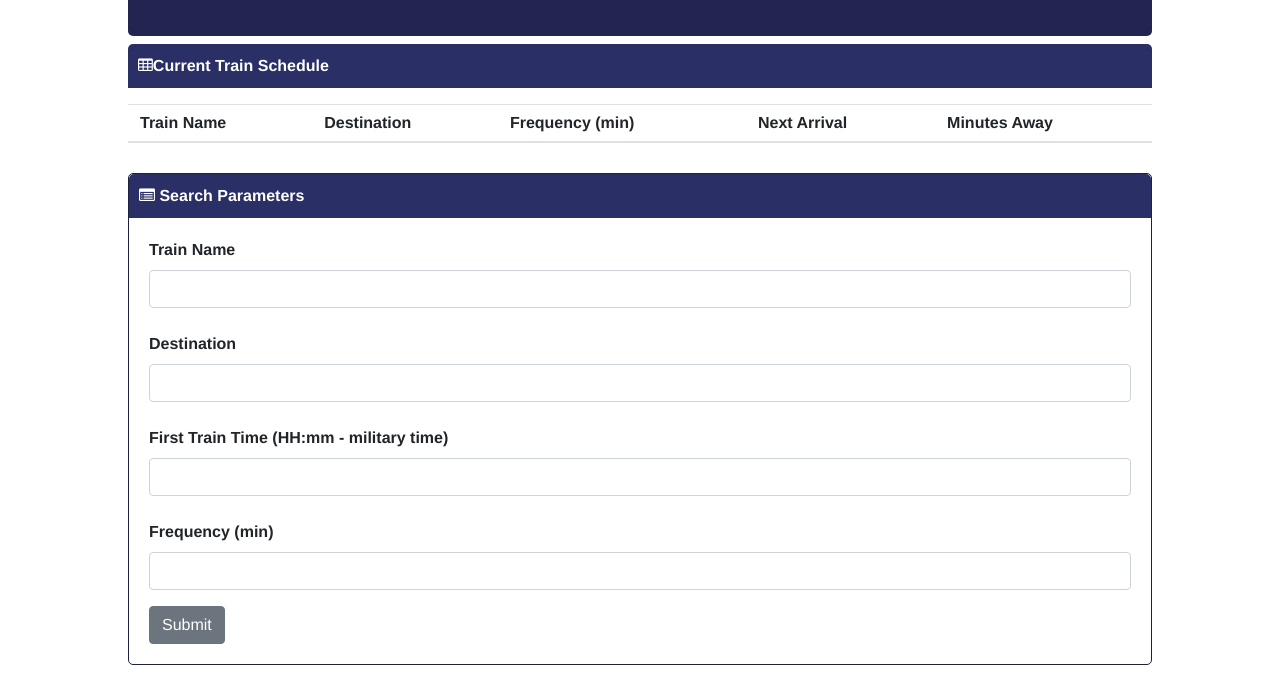
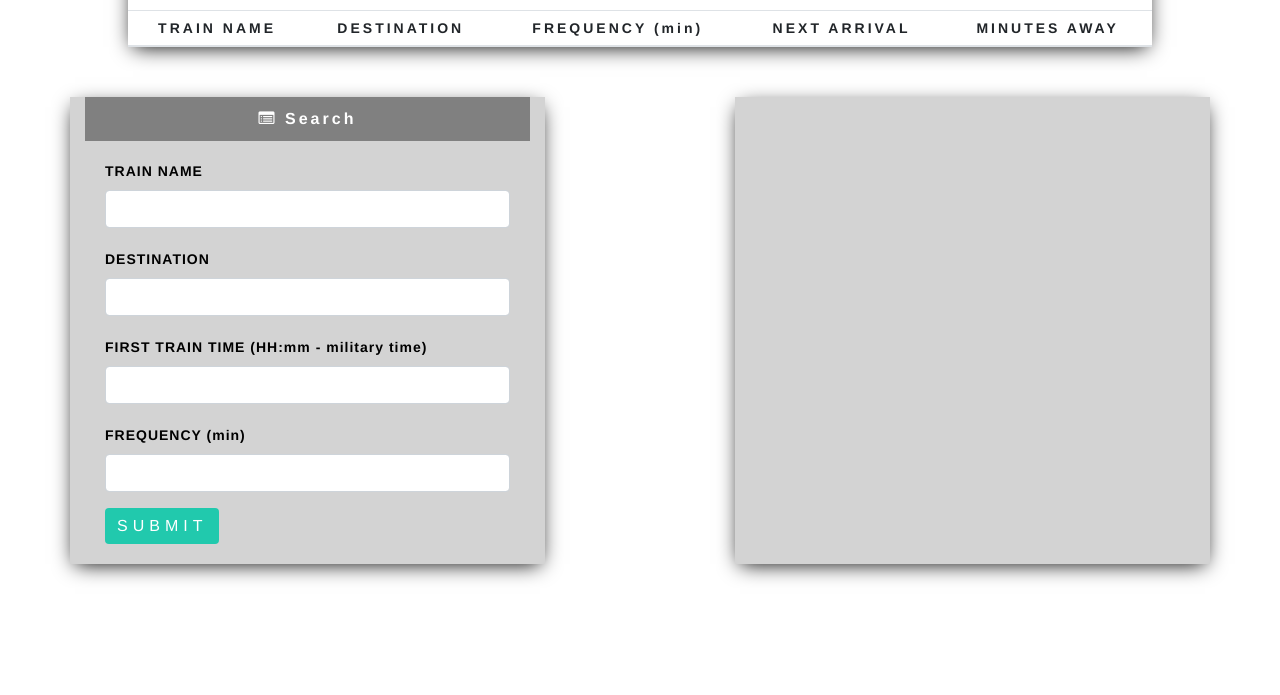
Before and after one commit to benjaminhshim/Train-Scheduler, a plain HTML site: page index.html in a window 1280 px wide. Shown: the part 124-819 px from the top of the page. Drawn offline with nearby package versions, Linux system fonts and the light colour scheme; no server answers.

Commit message:
Add google maps embed api

```diff
--- a/assets/css/style.css
+++ b/assets/css/style.css
@@ -1,7 +1,56 @@
 body {
     margin: 0 auto;
+    font-family: 'Helvetica Neue';
+    box-sizing: border-box;
+}
+
+/* ======== TITLE ========== */
+
+h1 {
+    text-align: center;
+    background: rgb(33, 201, 173);
+    color: white;
+    padding: 20px;
+    font-size: 28px;
+    letter-spacing: 5px;
+    margin-bottom: 0;
+}
+
+#time {
+    text-align: center;
+    background: black;
+    color: white;
+    padding: 10px;
+    margin-top: 0;
+    margin-bottom: 50px;
+    font-size: 20px;
+    letter-spacing: 3px;
+    box-shadow: 0px 4px 20px -1px darkslategray;
+
+}
+
+/* ======== SCHEDULE DISPLAY ========== */
+
+#schedule-display {
     width: 80%;
-    font-family: helvetica;
+    margin: 0 auto;
+    margin-bottom: 50px;
+    box-shadow: 0px 5px 20px -5px black;
+}
+
+
+#current-schedule {
+    color: darkslategray;
+    background: lightgray;
+    /* background: linear-gradient(to top left, darkgray, black); */
+    padding: 10px;
+    text-align: center;
+    border-radius: none;
+    letter-spacing: 3px;
+}
+
+#schedule-div {
+    line-height: 0.75;
 }
 
 #schedule-item {
@@ -9,60 +58,58 @@ body {
     color: rgb(42, 47, 102);
     padding: 50px 20px 20px 20px;
     margin: 10px;
-    border-radius: 5px;
+    border-radius: none;
+}
+
+tr:nth-child(even) {
+    background: rgb(179, 233, 223);
+    color: black;
+}
+
+#schedule-titles {
+    letter-spacing: 3px;
+    text-align: center;
+    font-size: 14px;
+}
+
+td {
+    letter-spacing: 3px;
+    text-align: center;
+    font-size: 14px;
 }
 
 
-#article-url {
-    color: rgb(89, 192, 153);
+
+
+/* ======== SEARCH DISPLAY ========== */
+
+.search-div {
+    margin: 30px 0px;
+    margin: 0 auto;
+    box-shadow: 0px 5px 20px -5px black;
+    background: lightgray;
+    color: black;
 }
 
-h3 {
-    font-size: 24px;
-}
-
-a {
-    font-size: 16px;
-    text-decoration: none;
-}
-
-#current-schedule {
+.search-div p {
     color: white;
-    background: rgb(42, 47, 102);
+    background: gray;
     padding: 10px;
-    border-radius: 5px 5px 0px 0px;
-}
-
-h1 {
+    margin-bottom: 0;
     text-align: center;
-    background: rgb(33, 37, 80);
-    color: white;
-    padding: 50px;
-    border-radius: 5px;
-    font-size: 50px;
-}
-
-.search-div {
-    border: 1px solid rgb(30, 32, 65);;
-    margin: 30px 0px;
-    border-radius: 5px;
+    border-radius: none;
+    letter-spacing: 3px;
+    width: 100%;
 }
 
 .search-div form {
     padding: 20px;
-
+    letter-spacing: 1px;
+    font-size: 14px;
 }
 
-.search-div p {
-    color: white;
-    background: rgb(42, 47, 102);
-    padding: 10px;
-    border-radius: 5px 5px 0px 0px;
-    margin-bottom: 0;
-}
-
-#schedule-div {
-    line-height: 0.75;
+.form-group input {
+    border-radius: none;
 }
 
 #current-schedule,
@@ -70,3 +117,27 @@ h1 {
 label {
     font-weight: bold;
 }
+
+#submit {
+    background: rgb(33, 201, 173);
+
+    border: none;
+    border-radius: none;
+    letter-spacing: 5px;
+}
+
+
+
+/* ======== GOOGLE MAPS DISPLAY ========== */
+.google-maps {
+    box-shadow: 0px 5px 20px -5px black;
+    background: lightgray;
+    position: relative;
+}
+
+#google-maps-display {
+    position: absolute;
+    border: 1px solid black;
+    top: 20px;
+    left: 35px;
+}
--- a/assets/javascript/app.js
+++ b/assets/javascript/app.js
@@ -21,6 +21,18 @@ $(document).ready(function() {
     var frequency = '';
     var nextArrival = '';
     var minutesAway = '';
+    var currentTime;
+
+    function updateTime(){
+        var nextTrain = moment().format('HH:mm:ss a');
+        $('#time').html(nextTrain);
+    };
+
+    updateTime();
+
+    setInterval(function(){
+       updateTime();
+    },1000);
 
 
     // RETRIVE INFORMATION FROM FIREBASE AND DISPLAY TO WINDOW
@@ -67,8 +79,10 @@ $(document).ready(function() {
             tableRow.append(showMinutesAway);
         }
 
+        tableBody.append(tableRow);
 
-        tableBody.append(tableRow);
+
+        $('#google-maps-display').attr('src', "https://www.google.com/maps/embed/v1/place?key=AIzaSyBhSBjmU-q9Jf9qFxhho_cfQjWwo2aJcYs&q=" + ts.destination);
 
     }); // end display from firebase
 
@@ -112,7 +126,14 @@ $(document).ready(function() {
         });
 
 
+
+        // $('#google-maps-display').attr('src', "https://www.google.com/maps/embed/v1/place?key=AIzaSyBhSBjmU-q9Jf9qFxhho_cfQjWwo2aJcYs&q=" + destination);
+
+
+
     }); // end click event
 
 
+
+
 }); // end document ready function
--- a/index.html
+++ b/index.html
@@ -31,21 +31,24 @@
 <body>
 
     <!-- HEADER -->
-    <h1><span class="fa fa-newspaper-o"></span>Train</h1>
+    <header>
+        <h1>train schedule</h1>
+        <!-- <p id='time'></p> -->
+    </header>
 
     <!-- DISPLAY SCHEDULE -->
     <div id="schedule-display" class="">
-        <p id="current-schedule"><span class="fa fa-table"></span>Current Train Schedule</p>
+        <p id="current-schedule"><span class="fa fa-table"></span> Current Train Schedule</p>
         <div id="schedule-div" class="">
 
             <table class="table">
                 <thead>
-                    <tr>
-                    <th scope="col">Train Name</th>
-                    <th scope="col">Destination</th>
-                    <th scope="col">Frequency (min)</th>
-                    <th scope="col">Next Arrival</th>
-                    <th scope="col">Minutes Away</th>
+                    <tr id="schedule-titles">
+                    <th scope="col">TRAIN NAME</th>
+                    <th scope="col">DESTINATION</th>
+                    <th scope="col">FREQUENCY (min)</th>
+                    <th scope="col">NEXT ARRIVAL</th>
+                    <th scope="col">MINUTES AWAY</th>
                     </tr>
                 </thead>
 
@@ -67,31 +70,50 @@
     </div>
 
     <!-- SEARCH FORM -->
-    <div class="search-div">
-        <p id="search-parameters"><span class="fa fa-list-alt"></span>  Search Parameters</p>
+    <div class="container">
+        <div class="row">
+
+            <div class="search-div col-5">
+                <p id="search-parameters"><span class="fa fa-list-alt"></span>  Search</p>
                 <form>
                     <div class="form-group">
-                <label>Train Name</label>
+                        <label>TRAIN NAME</label>
                         <input type="text" class="form-control" placeholder="" id="train-name"><br>
 
-                <label>Destination</label>
+                        <label>DESTINATION</label>
                         <input type="text" class="form-control" placeholder="" id="destination"><br>
 
-                <label>First Train Time (HH:mm - military time)</label>
+                        <label>FIRST TRAIN TIME (HH:mm - military time)</label>
                         <input type="text" class="form-control" placeholder="" id="train-time"><br>
 
-                <label>Frequency (min)</label>
+                        <label>FREQUENCY (min)</label>
                         <input type="text" class="form-control" placeholder="" id="frequency">
                     </div>
 
-            <input type="submit" value="Submit" class="btn btn-secondary" id="submit">
+                    <input type="submit" value="SUBMIT" class="btn btn-secondary" id="submit">
                     <!-- <input type="submit" value="Clear Results" class="btn btn-secondary glyphicon glyphicon-search" id="clear"> -->
                 </form>
             </div>
 
+            <div class="col-2"></div>
 
 
-    <script src="https://code.jquery.com/jquery-3.2.1.slim.min.js" integrity="sha384-KJ3o2DKtIkvYIK3UENzmM7KCkRr/rE9/Qpg6aAZGJwFDMVNA/GpGFF93hXpG5KkN" crossorigin="anonymous"></script>
+            <div class="google-maps col-5">
+
+                <iframe id="google-maps-display"
+                    width="400"
+                    height="425"
+                    frameborder="0" style="border:0"
+                     allowfullscreen>
+
+                </iframe>
+
+            </div>
+
+        </div>
+    </div>
+
+
 
     <script src="https://code.jquery.com/jquery-3.3.1.min.js" integrity="sha256-FgpCb/KJQlLNfOu91ta32o/NMZxltwRo8QtmkMRdAu8=" crossorigin="anonymous"></script>
 
@@ -101,4 +123,5 @@
     <!-- ORIGINAL JAVASCRIPT -->
     <script src="assets/javascript/app.js"></script>
 
+
 </body>
```
Also changed, not shown: assets/javascript/maps.js (added). Lines whose indentation alone changed are shown as unchanged.
